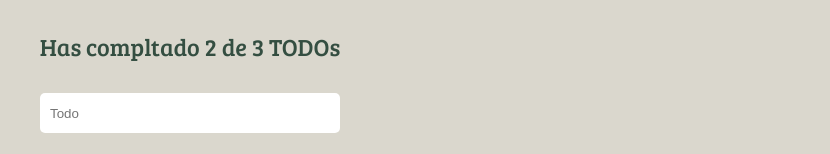
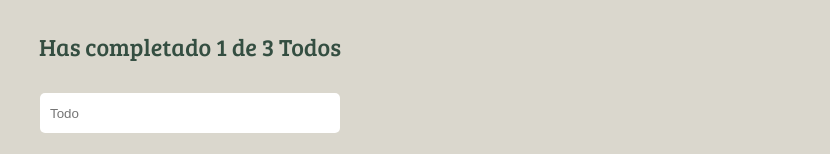
Before and after one commit to DevTataBot/todo-platzi, a React (Create React App) app: page / in a window 1280 px wide. Shown: the top 154 px of the page, without its empty margins (450-1280 px from the left). Built offline with nearby package versions, Linux system fonts and the light colour scheme.

Commit message:
added on complete and on delete

```diff
--- a/src/App.js
+++ b/src/App.js
@@ -5,18 +5,44 @@ import TodoList from "./Components/TodoList";
 import TodoSearch from "./Components/TodoSearch";
 
 const App = () => {
-  const [valueSearch, setValueSearch] = useState('')
+  const [valueSearch, setValueSearch] = useState("");
 
-  const todos = [
+  const todosTem = [
     { text: "Tarea tuturutu", complete: false },
     { text: "Tarea tuturut2", complete: true },
     { text: "Estudiar", complete: false },
   ];
+
+  const [todos, setTodos] = useState(todosTem);
+  const completedTodos = todos.filter((e) => !!e.complete).length;
+  const totalTodos = todos.length;
+
+  let searchedTodos = [];
+  searchedTodos = valueSearch.length <= 1
+    ? todos
+    : todos.filter(todo => todo.text.toLowerCase().includes(valueSearch.toLowerCase()))
+
+  const completeTodos = (text) => {
+    const todoIndex = todos.findIndex(todo => todo.text === text)
+    const newTodos = [...todos]
+    newTodos[todoIndex].complete = true
+    setTodos(newTodos)
+  }
+
+  const deleteTodos = (text) => {
+    const todoIndex = todos.findIndex(todo => todo.text === text)
+    const newTodos = [...todos]
+    newTodos.splice(todoIndex, 1)
+    setTodos(newTodos)
+  }
+
+
+
   return (
     <>
-      <TodoCounter />
+      <TodoCounter total={totalTodos} completed={completedTodos} />
       <TodoSearch valueSearch={valueSearch} setValueSearch={setValueSearch} />
-      <TodoList list={todos} />
+      <TodoList list={searchedTodos} onComplete={completeTodos} onDelete={deleteTodos} />
       <CreateTodoButton />
     </>
   );
--- a/src/Components/TodoCounter/index.js
+++ b/src/Components/TodoCounter/index.js
@@ -1,9 +1,11 @@
 import React from "react";
 import './styles.css'
 
-const TodoCounter = () => {
+const TodoCounter = ({total, completed}) => {
     return(
-        <h2 className="TodoCounter">Has compltado 2 de 3 TODOs</h2>
+        <h2 className="TodoCounter">
+            Has completado {completed} de {total} Todos
+        </h2>
     )
 }
 
--- a/src/Components/TodoItems/index.js
+++ b/src/Components/TodoItems/index.js
@@ -1,11 +1,11 @@
 import React from "react";
 import "./styles.css";
-const TodoItems = ({ task }) => {
+const TodoItems = ({ task, onComplete, onDelete }) => {
     const handlerCheckTask = () => {
-        console.log('tarea hecha')
+        onComplete()
     }
     const handlerDeleteTask = () => {
-        console.log('tarea eliminada')
+        onDelete()
     }
   return (
     <li className="TodoItem">
--- a/src/Components/TodoList/index.js
+++ b/src/Components/TodoList/index.js
@@ -1,11 +1,15 @@
 import React from "react";
 import TodoItems from "../TodoItems";
 import './styles.css'
-const TodoList = ({ list }) => {
+const TodoList = ({ list, onComplete, onDelete }) => {
   return (
     <ul className="TodoList">
       {list.map((task) => (
-        <TodoItems task={task} />
+        <TodoItems
+        task={task}
+        onComplete={()=> onComplete(task.text)}
+        onDelete={() => onDelete(task.text)}
+        />
       ))}
     </ul>
   );
```
